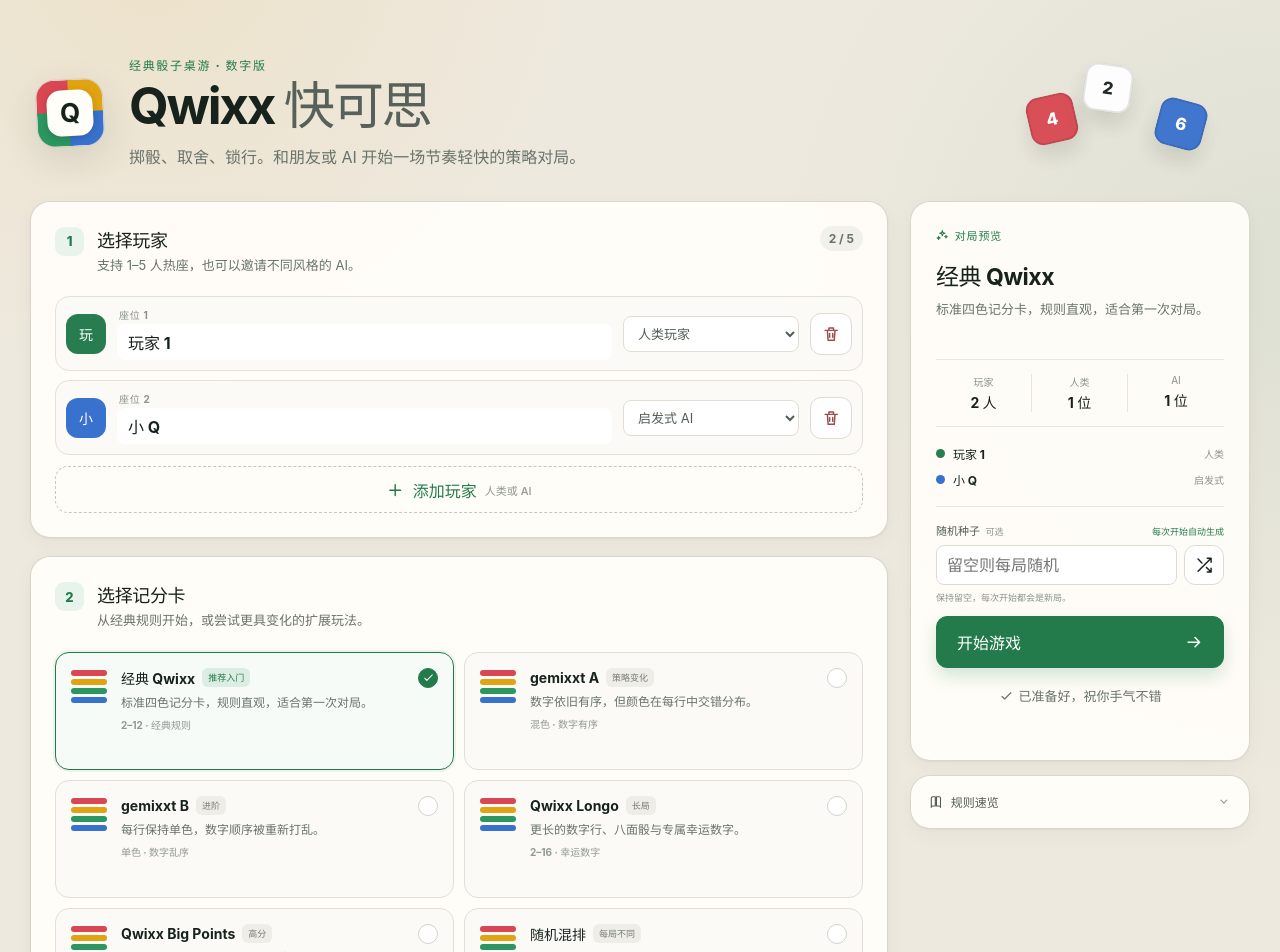
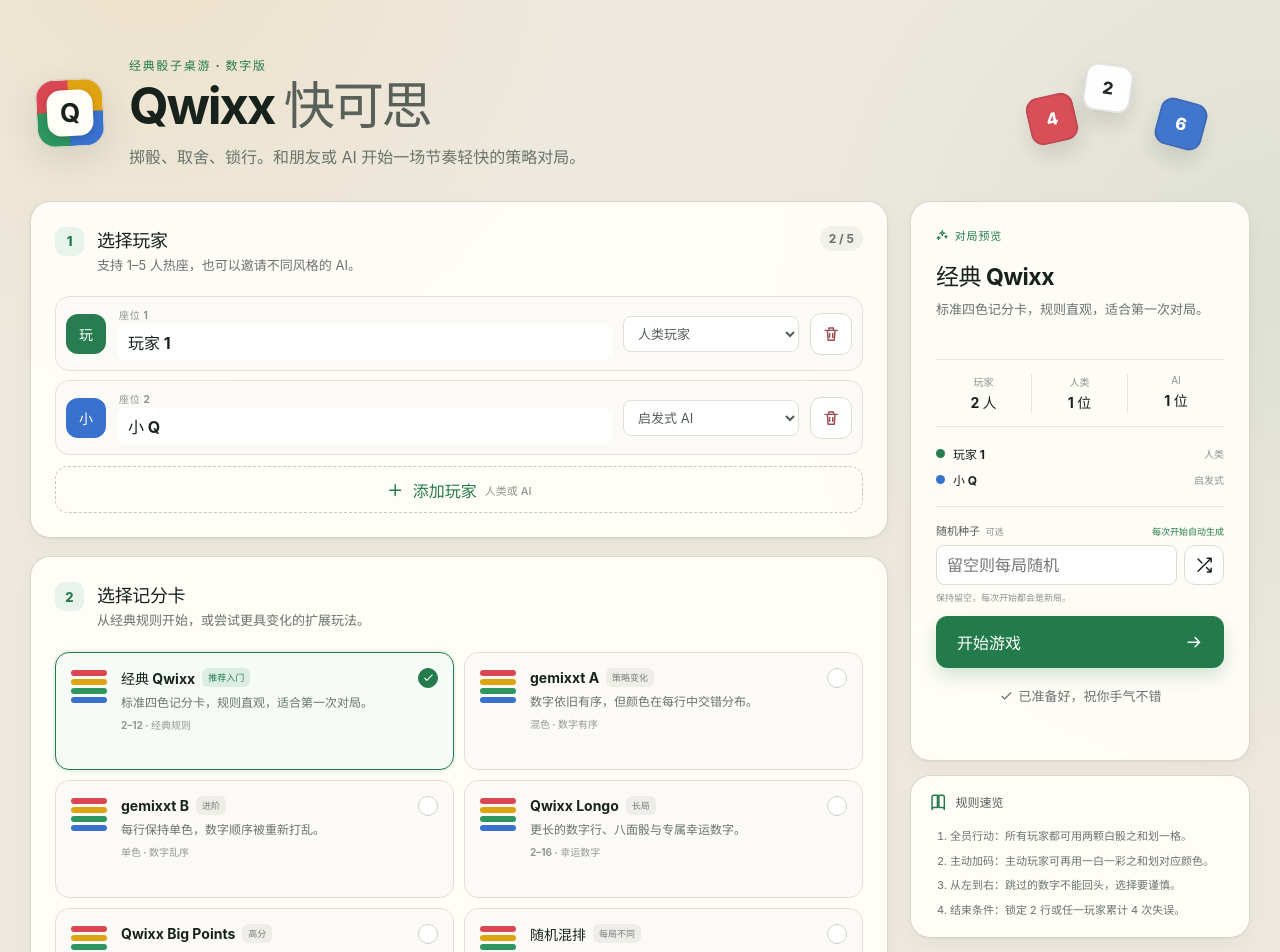
Before and after one commit to 0x0079/Qwixx, a React (Vite) app: page / in a window 1280 px wide. Shown: the top 952 px of the page. Built offline with nearby package versions, Linux system fonts and the light colour scheme.

Commit message:
style: keep rules overview expanded

```diff
--- a/src/ui/App.tsx
+++ b/src/ui/App.tsx
@@ -347,15 +347,15 @@
             )}
           </section>
 
-          <details className="panel rules">
-            <summary><span><Icon name="book" /> 规则速览</span><Icon name="chevron" /></summary>
+          <section className="panel rules" aria-labelledby="rules-title">
+            <div className="rules-heading"><Icon name="book" /><h2 id="rules-title">规则速览</h2></div>
             <ol>
               <li><b>全员行动：</b>所有玩家都可用两颗白骰之和划一格。</li>
               <li><b>主动加码：</b>主动玩家可再用一白一彩之和划对应颜色。</li>
               <li><b>从左到右：</b>跳过的数字不能回头，选择要谨慎。</li>
               <li><b>结束条件：</b>锁定 2 行或任一玩家累计 4 次失误。</li>
             </ol>
-          </details>
+          </section>
         </aside>
       </div>
 
--- a/src/ui/styles.css
+++ b/src/ui/styles.css
@@ -406,13 +406,11 @@
 .ready-note { color: #78837b; }
 .form-error { color: #b23d46; }
 
-.rules { padding: 0 18px; }
-.rules summary { display: flex; align-items: center; justify-content: space-between; min-height: 52px; cursor: pointer; list-style: none; color: #525c55; font-size: 12px; font-weight: 750; }
-.rules summary::-webkit-details-marker { display: none; }
-.rules summary span { display: flex; align-items: center; gap: 8px; }
-.rules summary > .icon { color: #929991; transition: transform 160ms ease; }
-.rules[open] summary > .icon { transform: rotate(180deg); }
-.rules ol { margin: 0 0 18px; padding-left: 21px; color: var(--muted); font-size: 11px; line-height: 1.6; }
+.rules { padding: 0 18px 18px; }
+.rules-heading { min-height: 52px; display: flex; align-items: center; gap: 8px; color: #525c55; }
+.rules-heading h2 { margin: 0; font-size: 12px; font-weight: 750; }
+.rules-heading .icon { color: var(--green); }
+.rules ol { margin: 0; padding-left: 21px; color: var(--muted); font-size: 11px; line-height: 1.6; }
 .rules li + li { margin-top: 7px; }
 .setup-footer { padding: 24px 0 0; text-align: center; color: #8c938d; font-size: 10px; }
 
```
